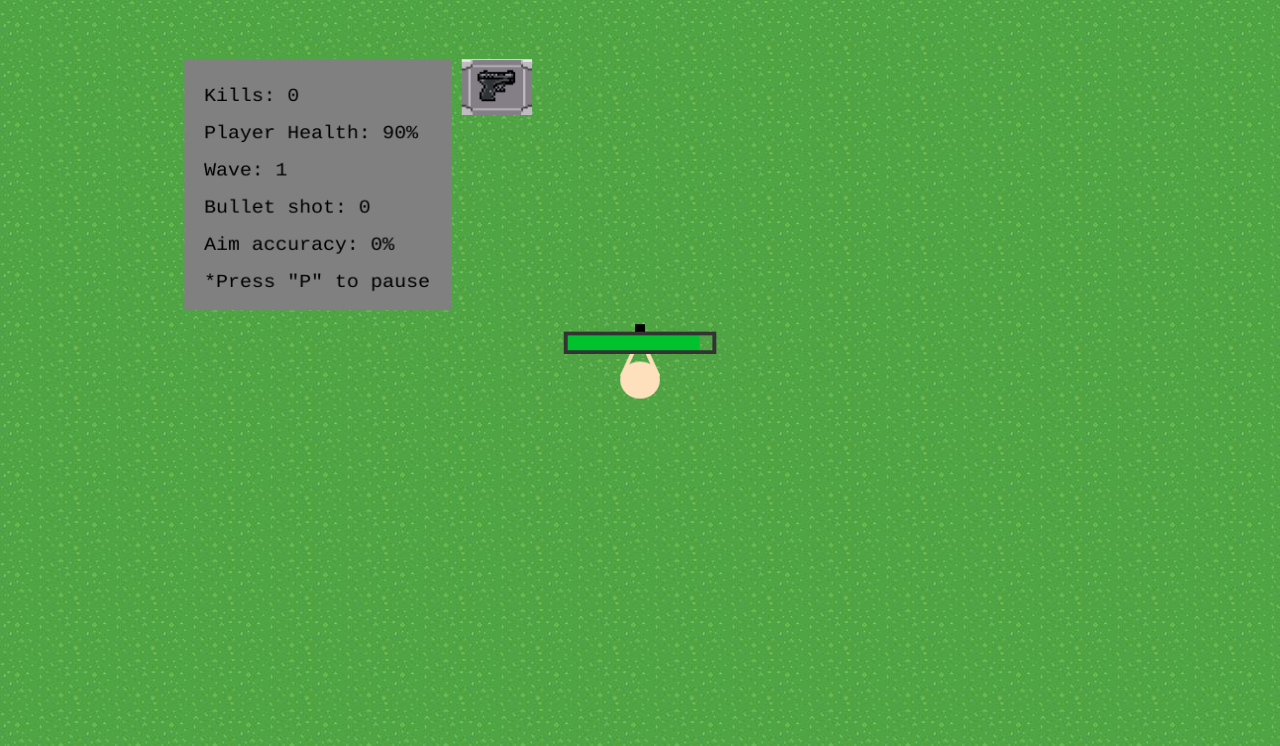
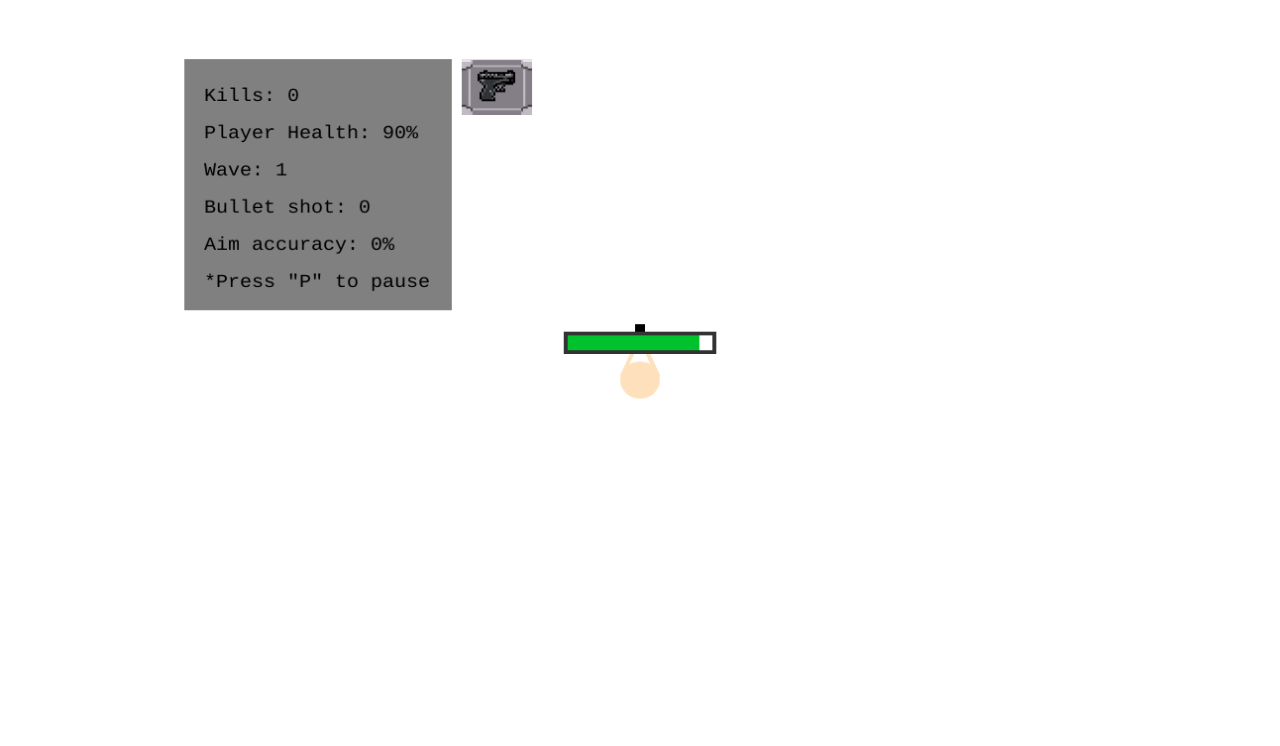
Before and after one commit to Atman-Patel/Zombie-Shooter-Master, a plain HTML site: page index.html in a window 1280 px wide. Shown: the top 746 px of the page. Drawn offline with Linux system fonts and the light colour scheme.

Commit message:
Update globals.css

```diff
--- a/css/globals.css
+++ b/css/globals.css
@@ -2,7 +2,7 @@ html, body {
     display: flex;
     align-items: center;
     flex-direction: column;
-    background-image: url("pixelated_ground.jpeg");
+/*     background-image: url("pixelated_ground.jpeg"); */
     box-sizing: border-box;
 }
 canvas {
```
